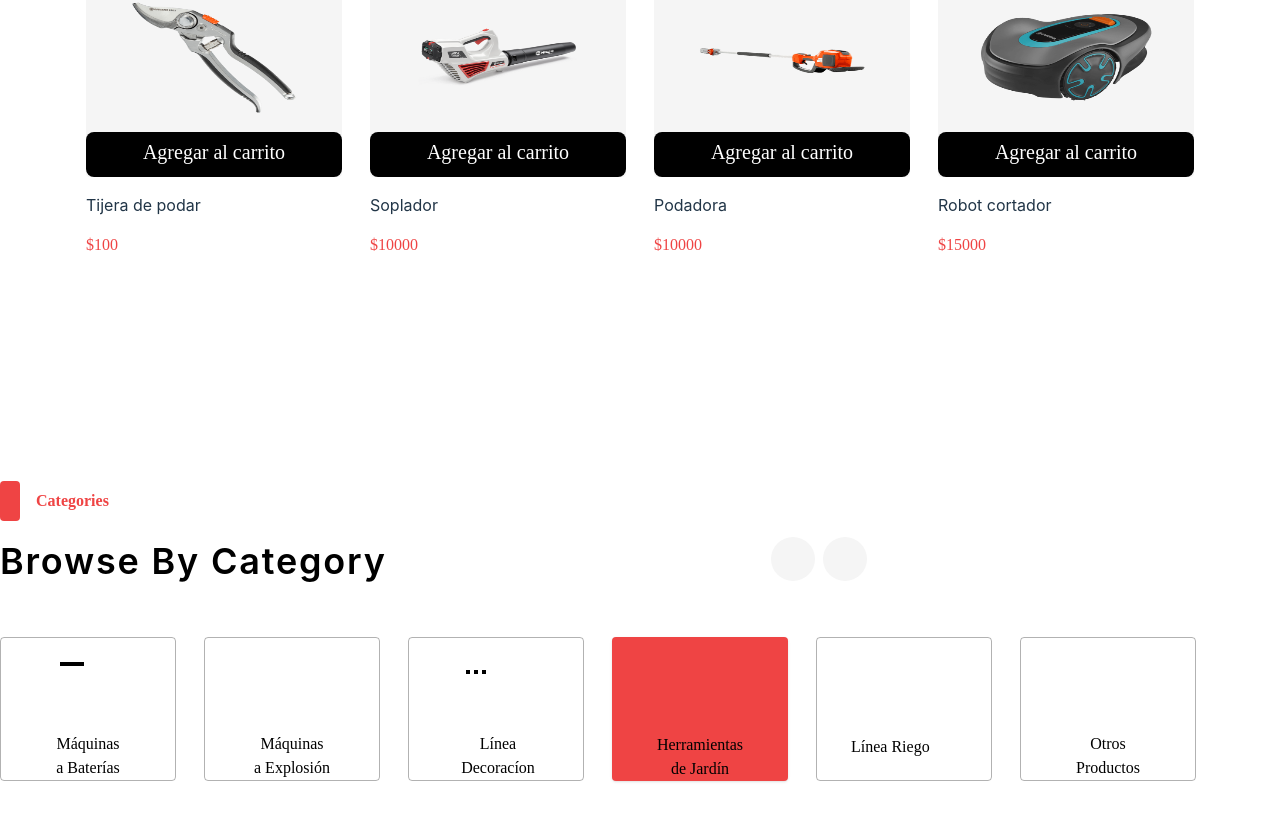
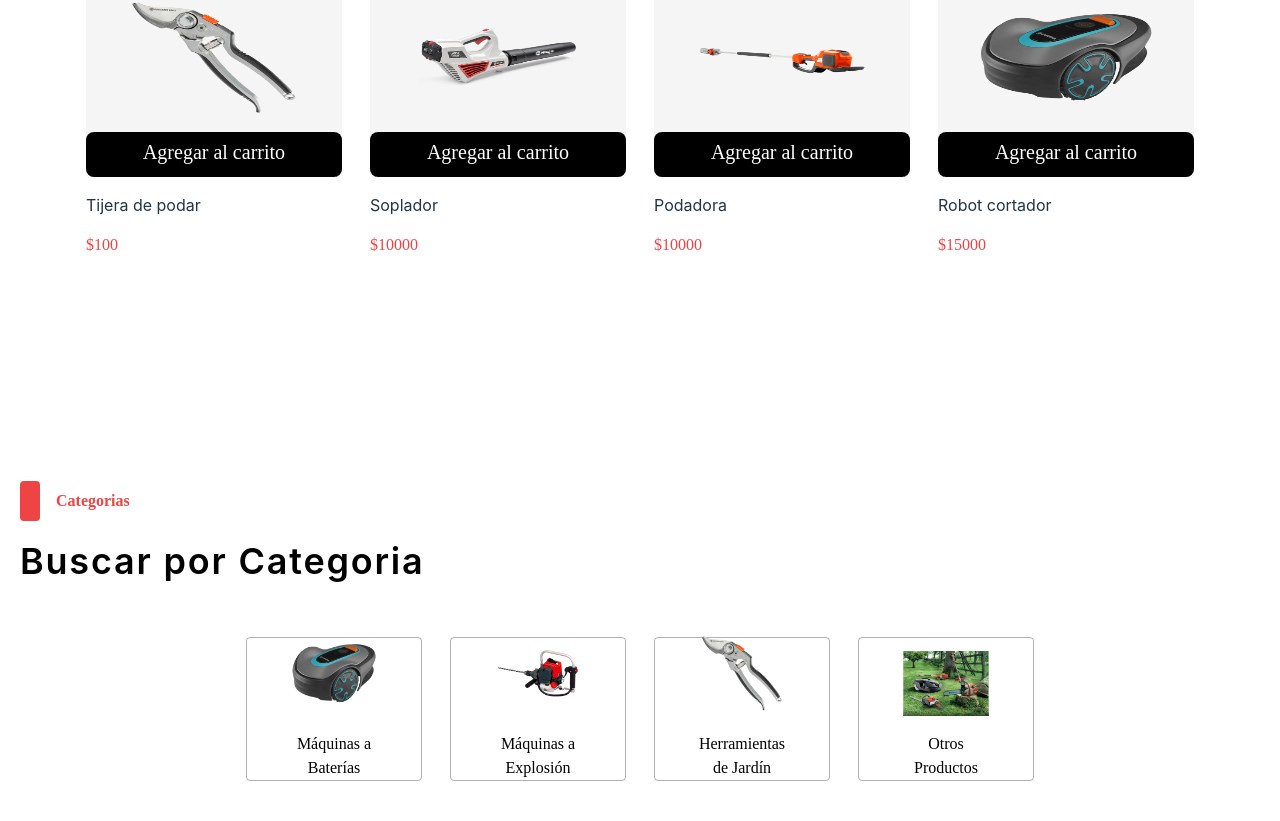
Before and after one commit to No-Country/c15-13-n-node-react, a React (Vite) app in the folder CLIENT/vite-project/: page / in a window 1280 px wide. Shown: the part 727-1548 px from the top of the page. Built offline with nearby package versions, Linux system fonts and the light colour scheme.

Commit message:
fix in category

```diff
--- a/CLIENT/vite-project/src/components/home/Categorias/Categorias.jsx
+++ b/CLIENT/vite-project/src/components/home/Categorias/Categorias.jsx
@@ -1,60 +1,32 @@
+import { getListCategorias } from "../../../constant/constantes"
+
 export default function Categorias() {
+
+
+    const listaCategorias = getListCategorias;
+
+
     return (
-        <div className="w-full h-auto flex-col justify-start items-start gap-14 inline-flex  py-40">
-            <div className="Frame729 justify-start items-end gap-96 inline-flex">
+        <div className="w-full h-auto flex-col justify-start items-center gap-14 inline-flex  py-40">
+            <div className="w-full px-5 justify-start items-end gap-96 inline-flex">
                 <div className="Frame624 flex-col justify-start items-start gap-5 inline-flex">
                     <div className="Frame623 justify-start items-center gap-4 inline-flex">
                         <div className="Rectangle18 w-5 h-10 relative">
                             <div className="Rectangle17 w-5 h-10 left-0 top-0 absolute bg-red-500 rounded" />
                         </div>
-                        <div className="Categories text-red-500 text-base font-semibold font-['Poppins'] leading-tight">Categories</div>
+                        <div className="Categories text-red-500 text-base font-semibold font-['Poppins'] leading-tight">Categorias</div>
                     </div>
-                    <div className="BrowseByCategory text-black text-4xl font-semibold font-['Inter'] leading-10 tracking-wider">Browse By Category</div>
-                </div>
-                <div className="Frame615 justify-start items-start gap-2 flex">
-                    <div className="FillWithLeftArrow w-11 h-11 relative">
-                        <div className="Ellipse15 w-11 h-11 left-0 top-0 absolute bg-neutral-100 rounded-full" />
-                        <div className="IconsArrowLeft w-6 h-6 left-[11px] top-[11px] absolute" />
-                    </div>
-                    <div className="FillWithRightArrow w-11 h-11 relative">
-                        <div className="Ellipse16 w-11 h-11 left-0 top-0 absolute bg-neutral-100 rounded-full" />
-                        <div className="IconsArrowRight w-6 h-6 left-[11px] top-[11px] absolute" />
-                    </div>
+                    <div className="BrowseByCategory text-black text-4xl font-semibold font-['Inter'] leading-10 tracking-wider">Buscar por Categoria</div>
                 </div>
             </div>
             <div className="Frame597 justify-start items-start gap-7 inline-flex">
-                <div className="CategoryPhone w-44 h-36 px-11 pt-6 rounded border border-black border-opacity-30 flex-col justify-end items-center gap-4 inline-flex">
-                    <div className="CategoryCellphone w-14 h-14 relative flex-col justify-start items-start flex">
-                        <div className="Line8 w-6 h-px border-2 border-black"></div>
+                {listaCategorias.map((cat) => (
+                    <div className="CategoryPhone w-44 h-36 px-11 pt-6 rounded border border-black border-opacity-30 flex-col justify-end items-center gap-4 inline-flex" key={cat.categoria}>
+                        <img src={cat.imagen} alt="" />
+                        <div className="MQuinasABaterAs text-center text-black text-base font-normal font-['Poppins'] leading-normal">{cat.categoria}</div>
                     </div>
-                    <div className="MQuinasABaterAs text-center text-black text-base font-normal font-['Poppins'] leading-normal">Máquinas <br />a Baterías</div>
-                </div>
-                <div className="CategoryPhone w-44 h-36 px-10 pt-6 rounded border border-black border-opacity-30 flex-col justify-end items-center gap-4 inline-flex">
-                    <div className="CategoryComputer w-14 h-14 relative flex-col justify-start items-start flex" />
-                    <div className="MQuinasAExplosiN text-center text-black text-base font-normal font-['Poppins'] leading-normal">Máquinas<br />a Explosión</div>
-                </div>
-                <div className="CategoryPhone w-44 h-36 pl-10 pr-9 pt-6 rounded border border-black border-opacity-30 flex-col justify-end items-center gap-4 inline-flex">
-                    <div className="CategorySmartwatch w-14 h-14 relative flex-col justify-start items-start flex">
-                        <div className="Frame724 w-2.5 h-3 justify-start items-end gap-1 inline-flex">
-                            <div className="Line11 w-3 h-px origin-top-left rotate-90 border-2 border-black"></div>
-                            <div className="Line10 w-2 h-px origin-top-left rotate-90 border-2 border-black"></div>
-                            <div className="Line9 w-2.5 h-px origin-top-left rotate-90 border-2 border-black"></div>
-                        </div>
-                    </div>
-                    <div className="LNeaDecoracOn text-center text-black text-base font-normal font-['Poppins'] leading-normal">Línea <br />Decoracíon</div>
-                </div>
-                <div className="CategoryPhone w-44 h-36 px-7 pt-6 bg-red-500 rounded shadow flex-col justify-end items-center gap-4 inline-flex">
-                    <div className="CategoryCamera w-14 h-14 relative flex-col justify-start items-start flex" />
-                    <div className="HerramientasDeJardN text-center text-black text-base font-normal font-['Poppins'] leading-normal">Herramientas<br />de Jardín</div>
-                </div>
-                <div className="CategoryPhone w-44 h-36 relative rounded border border-black border-opacity-30">
-                    <div className="LNeaRiego left-[34px] top-[97px] absolute text-black text-base font-normal font-['Poppins'] leading-normal">Línea Riego</div>
-                    <div className="CategoryHeadphone w-14 h-14 left-[57px] top-[25px] absolute" />
-                </div>
-                <div className="CategoryPhone w-44 h-36 px-11 pt-6 rounded border border-black border-opacity-30 flex-col justify-end items-center gap-4 inline-flex">
-                    <div className="CategoryGamepad w-14 h-14 relative flex-col justify-start items-start flex" />
-                    <div className="OtrosProductos text-center text-black text-base font-normal font-['Poppins'] leading-normal">Otros <br />Productos</div>
-                </div>
+                )
+                )}
             </div>
         </div>
     )
--- a/CLIENT/vite-project/src/components/home/ofertas/Ofertas.jsx
+++ b/CLIENT/vite-project/src/components/home/ofertas/Ofertas.jsx
@@ -4,7 +4,7 @@ export default function Ofertas() {
     return (
         <div className="w-full h-auto flex-col justify-start items-start py-10 gap-10 inline-flex">
             <div className="justify-start items-end gap-96 inline-flex">
-                <div className="Frame725 justify-start items-end gap-20 flex">
+                <div className="px-5 justify-start items-end gap-20 flex">
                     <div className="h-24 flex-col justify-start items-start gap-6 inline-flex">
                         <div className="justify-start items-center gap-4 inline-flex">
                             <div className="Rectangle18 w-5 h-10 relative">
--- a/CLIENT/vite-project/src/constant/constantes.js
+++ b/CLIENT/vite-project/src/constant/constantes.js
@@ -22,3 +22,26 @@ export const getListProduct = [{
     image: '/image/robotcesped.png',
     price: 15000,
 },]
+
+export const getListCategorias = [
+    {
+        id: 1,
+        categoria: "Máquinas a Baterías",
+        imagen: "/image/robotcesped.png"
+    },
+    {
+        id: 2,
+        categoria: "Máquinas a Explosión",
+        imagen: "/image/mototaladro.png"
+    },
+    {
+        id: 3,
+        categoria: "Herramientas de Jardín",
+        imagen: "/image/tijerapodar.png"
+    },
+    {
+        id: 4,
+        categoria: "Otros Productos",
+        imagen: "/image/varias_herramientas.png",
+    },
+]
```
